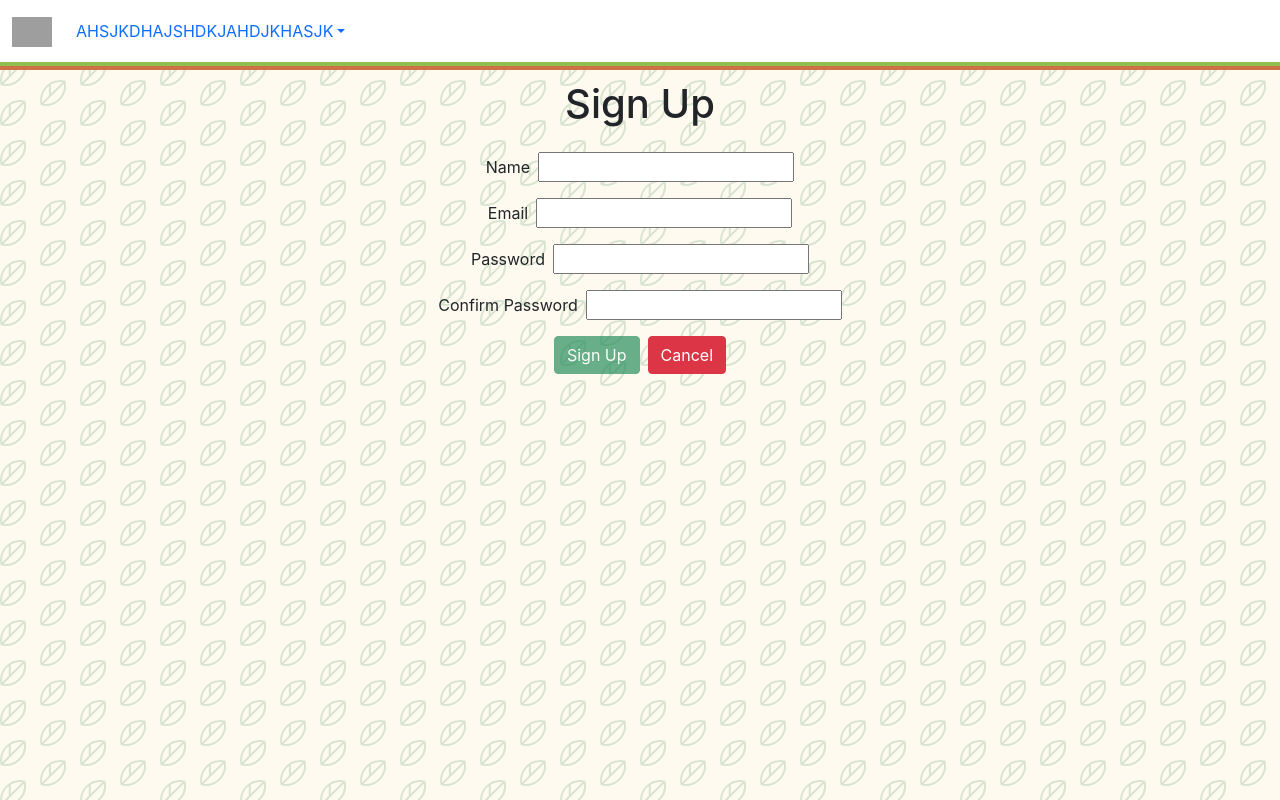
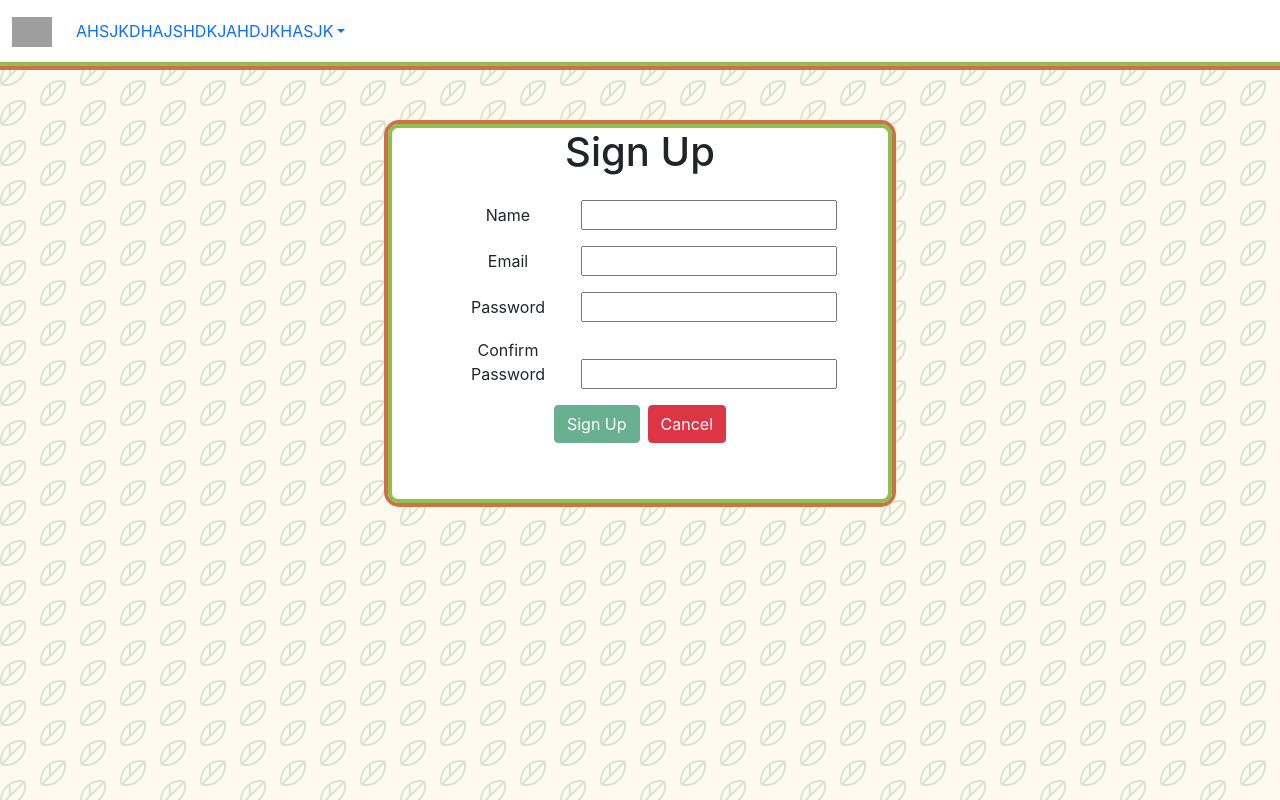
Before and after one commit to RohanPNaher/planter-react-frontend, a React (Create React App) app: page /signup in a window 1280 px wide. Built offline with nearby package versions, Linux system fonts and the light colour scheme; no server answers; grey boxes are pictures that could not be loaded.

Commit message:
adjust signup and login css

```diff
--- a/src/components/LoginForm/LoginForm.module.css
+++ b/src/components/LoginForm/LoginForm.module.css
@@ -14,3 +14,7 @@
 .inputContainer {
   margin-bottom: 1rem;
 }
+
+.label {
+  width: 70px;
+}
--- a/src/components/SignupForm/SignupForm.module.css
+++ b/src/components/SignupForm/SignupForm.module.css
@@ -3,7 +3,7 @@
   flex-flow: column nowrap;
   justify-content: center;
   align-items: center;
-  margin-bottom: 50px;
+  margin-bottom: 40px;
 }
 
 .label,
@@ -14,3 +14,7 @@
 .inputContainer {
   margin-bottom: 1rem;
 }
+
+.label {
+  width: 130px;
+}
--- a/src/pages/Signup/Signup.jsx
+++ b/src/pages/Signup/Signup.jsx
@@ -11,9 +11,13 @@
 
   return (
     <main className={styles.container}>
-      <h1>Sign Up</h1>
-      <p>{message}</p>
-      <SignupForm {...props} updateMessage={updateMessage} />
+      <div className={styles.brownBorder}>
+        <div className={styles.greenBorder}>
+          <h1>Sign Up</h1>
+          <p>{message}</p>
+          <SignupForm {...props} updateMessage={updateMessage} />
+        </div>
+      </div>
     </main>
   )
 }
--- a/src/pages/Signup/Signup.module.css
+++ b/src/pages/Signup/Signup.module.css
@@ -1,5 +1,22 @@
 .container {
   display: flex;
   align-items: center;
+  text-align: center;
+  justify-content: center;
+}
+
+.brownBorder {
+  width: 40%;
+  border: 4px solid #cd7246;
+  border-radius: 15px;
+  background-color: white;
+  margin-top: 40px;
+}
+
+.greenBorder {
+  display: flex;
+  align-items: center;
   flex-direction: column;
+  border: 4px solid #90be4f;
+  border-radius: 10px;
 }
```
